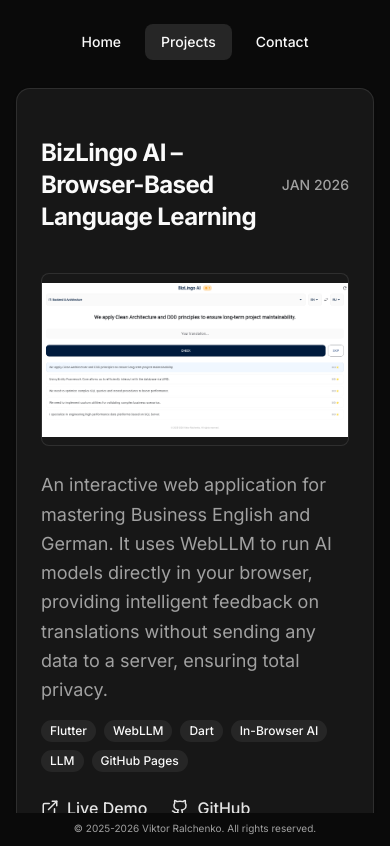
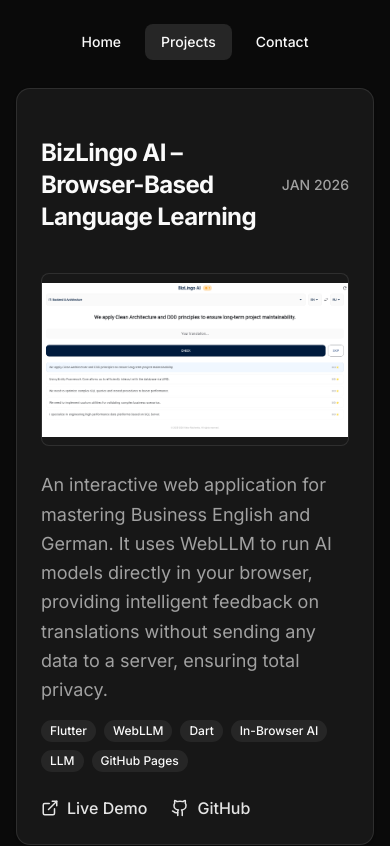
Before and after one commit to vralchenko/vralchenko-portfolio, a Next.js app: page /projects in a window 390 px wide. Shown: the top 846 px of the page. Built offline with nearby package versions, Linux system fonts and the light colour scheme.

Commit message:
Fix mobile scrolling issue by removing global overflow hidden

```diff
--- a/app/layout.tsx
+++ b/app/layout.tsx
@@ -19,7 +19,7 @@
 }>) {
     return (
         <html lang="en" className="dark">
-            <body className={`${inter.className} h-dvh flex flex-col overflow-hidden`}>
+            <body className={`${inter.className} min-h-dvh md:h-dvh flex flex-col md:overflow-hidden`}>
                 <Navbar />
                 {children}
                 <Footer />
```
